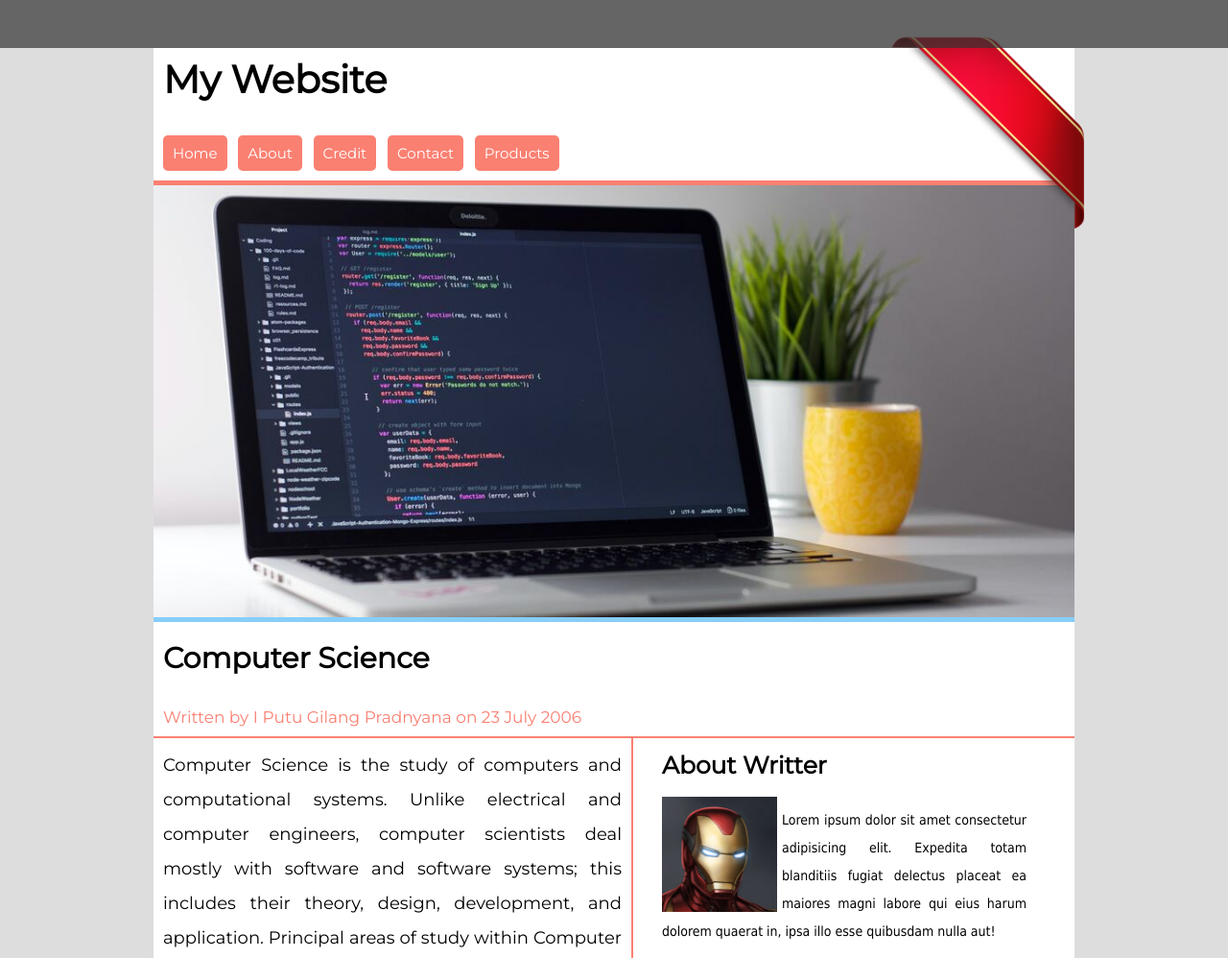
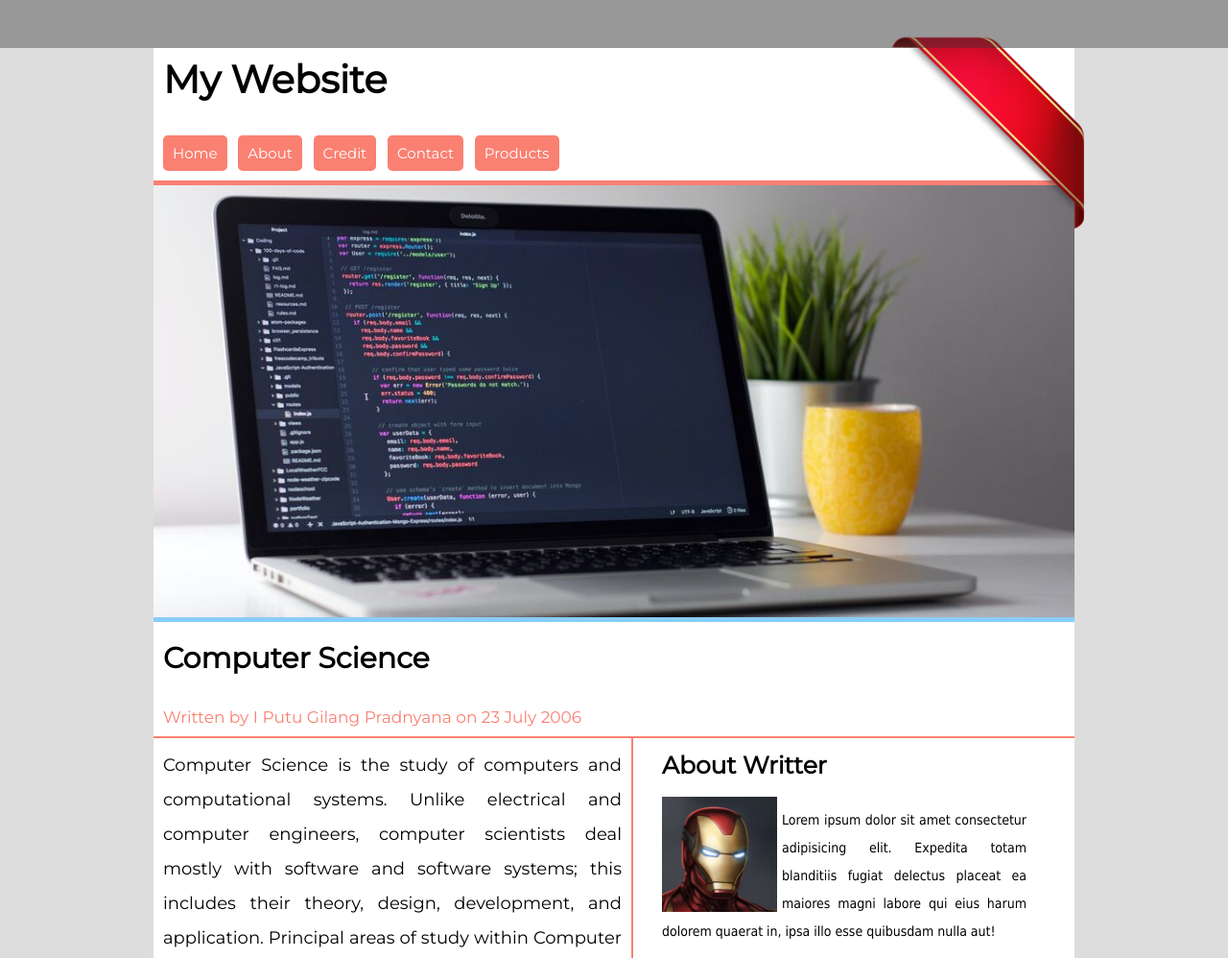
Before and after one commit to GilangPradnyana/website-sederhana, a plain HTML site: page index.html in a window 1280 px wide. Shown: the top 998 px of the page at 96% size. Drawn offline with Linux system fonts and the light colour scheme; a web font is replaced by a local one.

Commit message:
fixed topbar opacity

```diff
--- a/css/styles.css
+++ b/css/styles.css
@@ -15,7 +15,7 @@ body {
   left: 0;
   right: 0;
   background-color: #333;
-  opacity: .70;
+  opacity: .40;
   z-index: 2;
 }
 
```
